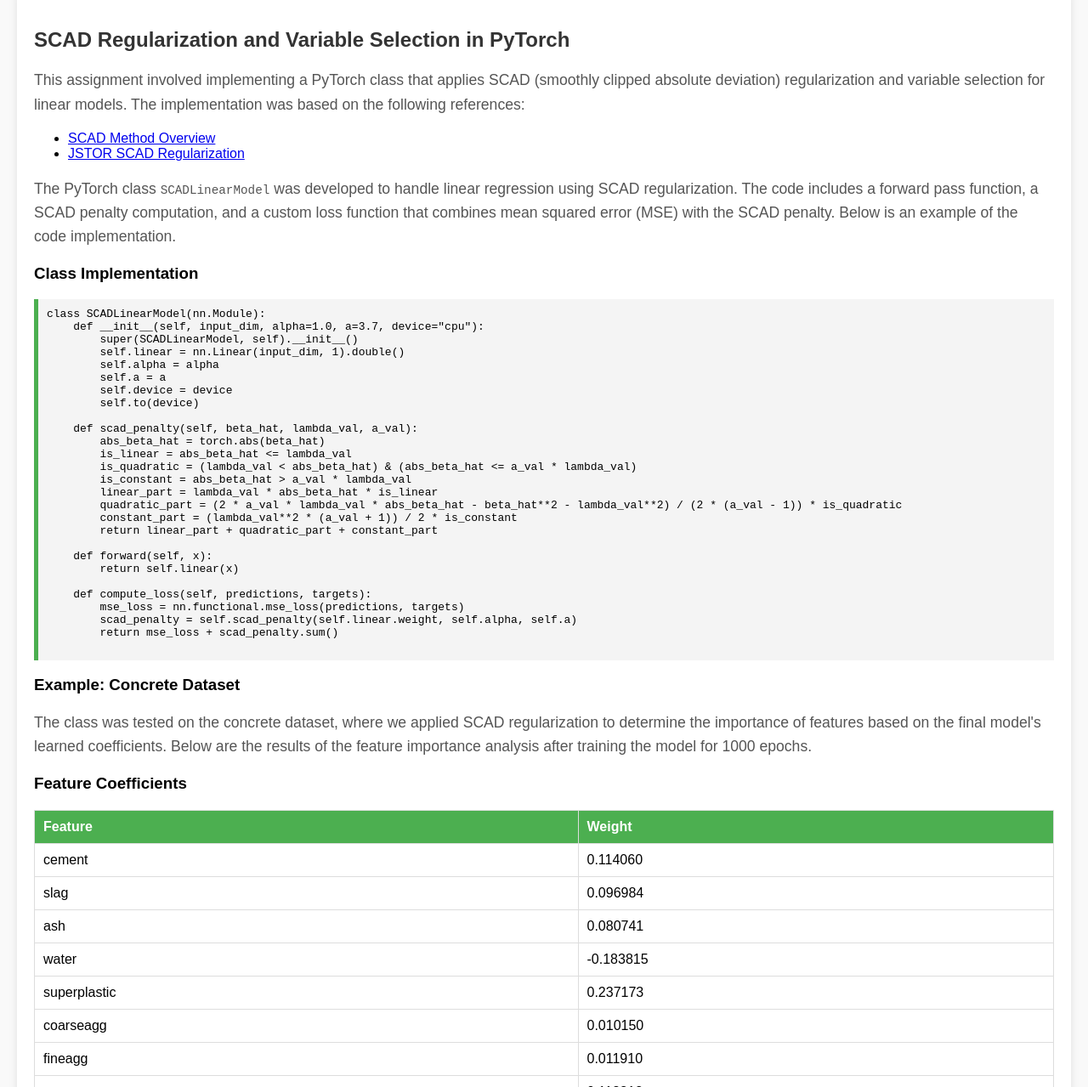
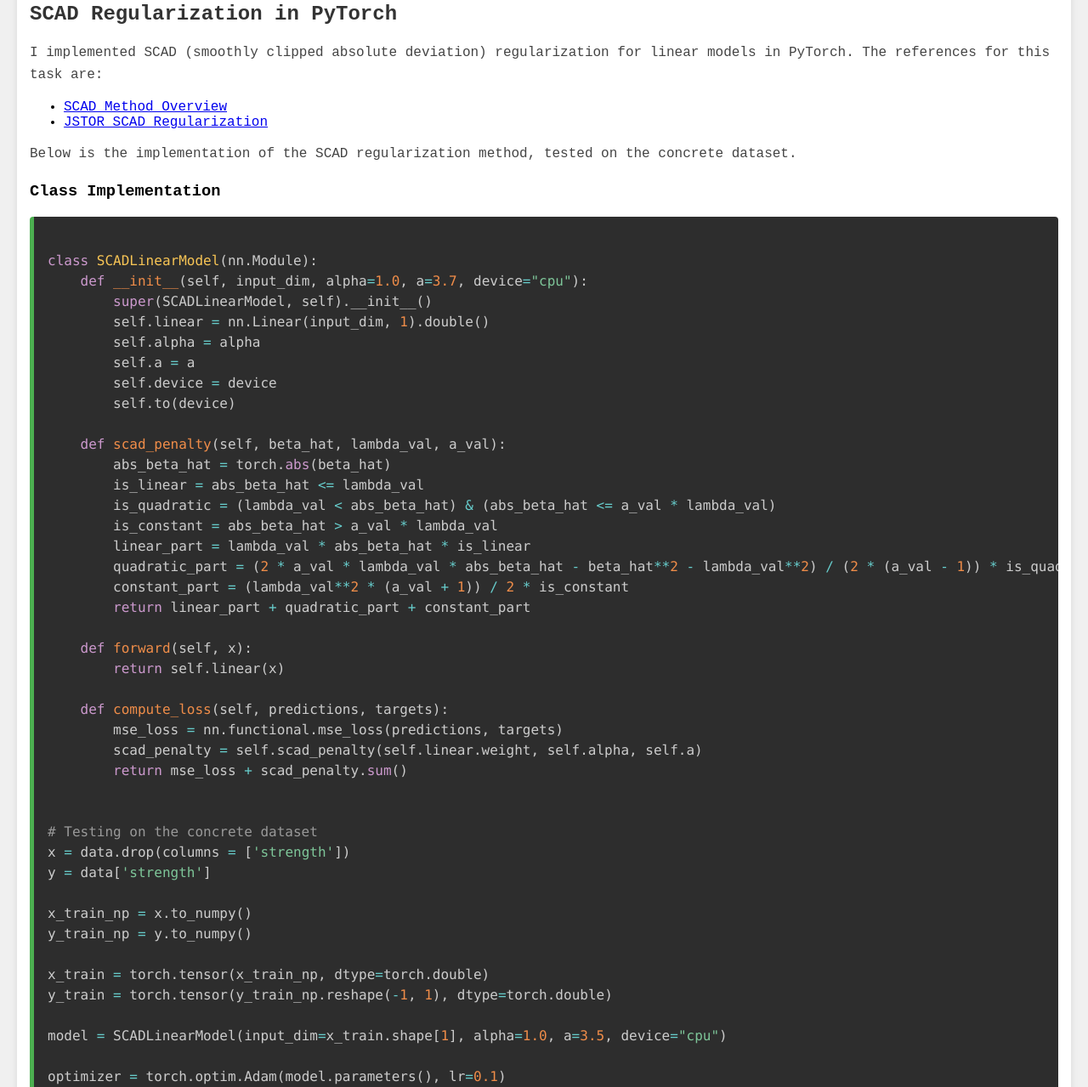
Before and after one commit to patrick-church/patrick-church.Capstone-Projects-In-Data-Apps, a plain HTML site: page Homework3AAML.html in a window 1280 px wide. Shown: the part 193-1472 px from the top of the page at 85% size. Drawn offline with nearby package versions, Linux system fonts and the light colour scheme.

Commit message:
Update Homework3AAML.html

```diff
--- a/Homework3AAML.html
+++ b/Homework3AAML.html
@@ -4,53 +4,57 @@
     <meta charset="UTF-8">
     <meta name="viewport" content="width=device-width, initial-scale=1.0">
     <title>Patrick Church - Assignment 3</title>
+    <link href="https://cdnjs.cloudflare.com/ajax/libs/prism/1.24.1/themes/prism-tomorrow.min.css" rel="stylesheet" />
     <style>
         body {
-            font-family: Arial, sans-serif;
-            background-color: #f9f9f9;
+            font-family: 'Courier New', Courier, monospace;
+            background-color: #f0f0f0;
             margin: 0;
             padding: 0;
         }
         header {
-            background-color: #4CAF50;
+            background-color: #333;
             color: white;
-            padding: 20px;
+            padding: 10px;
             text-align: center;
         }
         section {
             margin: 20px;
-            padding: 20px;
+            padding: 15px;
             background-color: white;
-            box-shadow: 0 0 10px rgba(0, 0, 0, 0.1);
+            border-radius: 5px;
+            box-shadow: 0 0 8px rgba(0, 0, 0, 0.1);
         }
         h1, h2 {
             color: #333;
         }
         p {
-            font-size: 1.1em;
+            font-size: 1.0em;
             line-height: 1.6;
-            color: #555;
+            color: #444;
         }
         pre {
             background-color: #f4f4f4;
             padding: 10px;
             border-left: 5px solid #4CAF50;
             overflow-x: auto;
+            border-radius: 4px;
         }
         table {
             width: 100%;
             border-collapse: collapse;
             margin-top: 20px;
+            font-size: 0.9em;
         }
         table, th, td {
-            border: 1px solid #ddd;
+            border: 1px solid #ccc;
         }
         th, td {
-            padding: 10px;
+            padding: 8px;
             text-align: left;
         }
         th {
-            background-color: #4CAF50;
+            background-color: #333;
             color: white;
         }
     </style>
@@ -63,20 +67,20 @@
 </header>
 
 <section>
-    <h2>SCAD Regularization and Variable Selection in PyTorch</h2>
+    <h2>SCAD Regularization in PyTorch</h2>
     <p>
-        This assignment involved implementing a PyTorch class that applies SCAD (smoothly clipped absolute deviation) regularization and variable selection for linear models. The implementation was based on the following references:
+        I implemented SCAD (smoothly clipped absolute deviation) regularization for linear models in PyTorch. The references for this task are:
     </p>
     <ul>
         <li><a href="https://andrewcharlesjones.github.io/journal/scad.html" target="_blank">SCAD Method Overview</a></li>
         <li><a href="https://www.jstor.org/stable/27640214?seq=1" target="_blank">JSTOR SCAD Regularization</a></li>
     </ul>
     <p>
-        The PyTorch class <code>SCADLinearModel</code> was developed to handle linear regression using SCAD regularization. The code includes a forward pass function, a SCAD penalty computation, and a custom loss function that combines mean squared error (MSE) with the SCAD penalty. Below is an example of the code implementation.
+        Below is the implementation of the SCAD regularization method, tested on the concrete dataset.
     </p>
 
     <h3>Class Implementation</h3>
-    <pre>
+    <pre><code class="language-python">
 class SCADLinearModel(nn.Module):
     def __init__(self, input_dim, alpha=1.0, a=3.7, device="cpu"):
         super(SCADLinearModel, self).__init__()
@@ -103,12 +107,60 @@ class SCADLinearModel(nn.Module):
         mse_loss = nn.functional.mse_loss(predictions, targets)
         scad_penalty = self.scad_penalty(self.linear.weight, self.alpha, self.a)
         return mse_loss + scad_penalty.sum()
-    </pre>
 
-    <h3>Example: Concrete Dataset</h3>
-    <p>
-        The class was tested on the concrete dataset, where we applied SCAD regularization to determine the importance of features based on the final model's learned coefficients. Below are the results of the feature importance analysis after training the model for 1000 epochs.
-    </p>
+
+# Testing on the concrete dataset
+x = data.drop(columns = ['strength'])
+y = data['strength']
+
+x_train_np = x.to_numpy()
+y_train_np = y.to_numpy()
+
+x_train = torch.tensor(x_train_np, dtype=torch.double)
+y_train = torch.tensor(y_train_np.reshape(-1, 1), dtype=torch.double)
+
+model = SCADLinearModel(input_dim=x_train.shape[1], alpha=1.0, a=3.5, device="cpu")
+
+optimizer = torch.optim.Adam(model.parameters(), lr=0.1)
+
+num_epochs = 1000
+for epoch in range(num_epochs):
+    model.train()
+
+    predictions = model(x_train)
+
+    loss = model.compute_loss(predictions, y_train)
+
+    optimizer.zero_grad()
+    loss.backward()
+    optimizer.step()
+
+    if (epoch + 1) % 100 == 0:
+        print(f"Epoch [{epoch+1}/{num_epochs}], Loss: {loss.item():.4f}")
+
+with torch.no_grad():
+    weights = model.linear.weight.cpu().numpy()
+
+feature_names = x.columns
+
+feature_importance = list(zip(feature_names, weights[0]))
+
+print("\nAll Coefficients (Weights):")
+print("--------------------------------")
+for feature, weight in feature_importance:
+    print(f"{feature:<14} : {weight:.6f}")
+print("--------------------------------")
+
+feature_importance.sort(key=lambda x: abs(x[1]), reverse=True)
+
+print("\nFeature Importance (sorted by absolute weight value):")
+print("-----------------------------------------------------")
+print("| Feature        |    Weight    |   Importance Rank  |")
+print("-----------------------------------------------------")
+for rank, (feature, weight) in enumerate(feature_importance, 1):
+    print(f"| {feature:<14} |  {weight:>9.4f}   |        {rank:<2}          |")
+print("-----------------------------------------------------")
+    </code></pre>
 
     <h3>Feature Coefficients</h3>
     <table>
@@ -207,5 +259,9 @@ class SCADLinearModel(nn.Module):
         </tbody>
     </table>
 </section>
+
+<script src="https://cdnjs.cloudflare.com/ajax/libs/prism/1.24.1/prism.min.js"></script>
+<script src="https://cdnjs.cloudflare.com/ajax/libs/prism/1.24.1/components/prism-python.min.js"></script>
+
 </body>
 </html>
```
